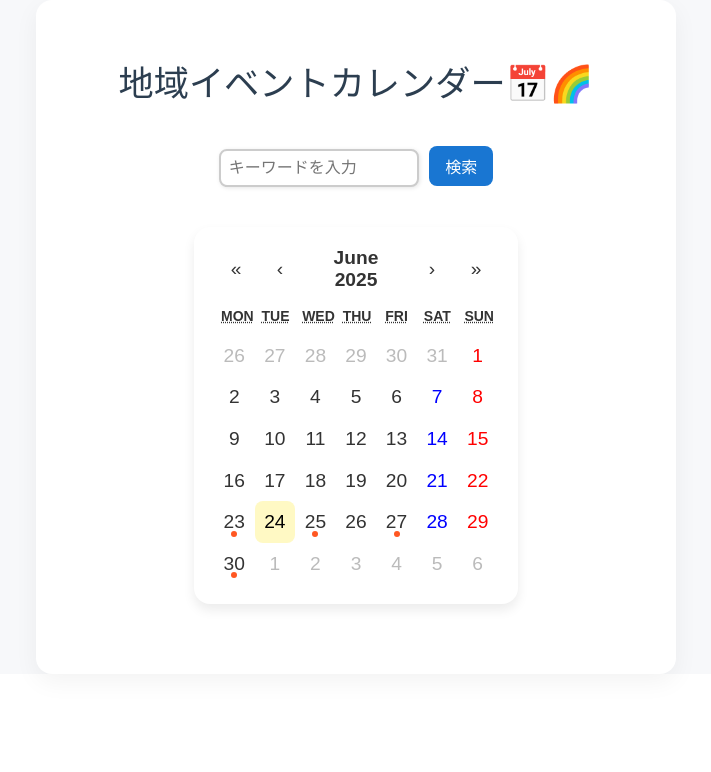
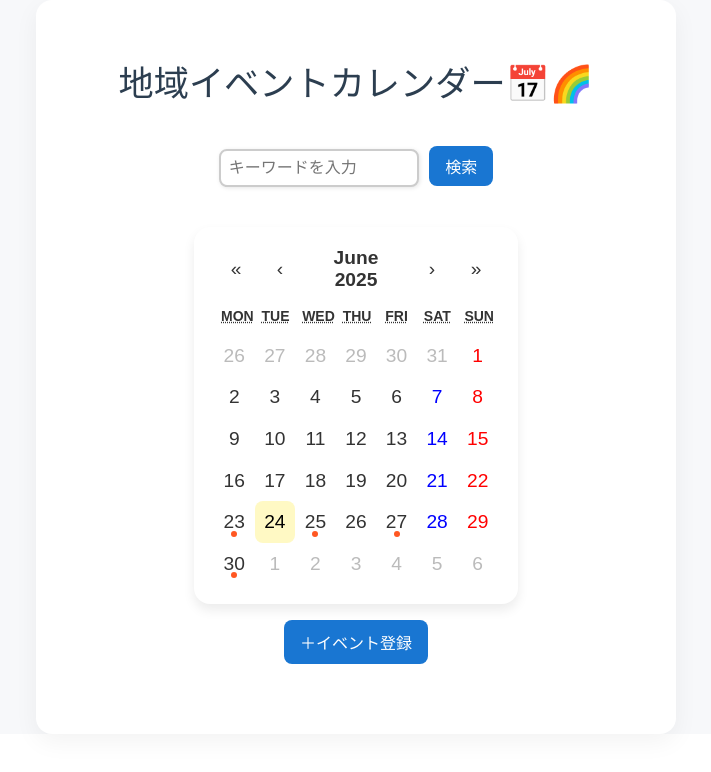
Before and after one commit to okada076/community-event-app, a React (Vite) app: page / in a window 1280 px wide. Shown: the top 772 px of the page, without its empty margins (284-995 px from the left). Built offline with nearby package versions, Linux system fonts and the light colour scheme.

Commit message:
イベント登録モーダルを常時ボタンから開く仕様に変更

```diff
--- a/src/components/AddEventModal.jsx
+++ b/src/components/AddEventModal.jsx
@@ -5,10 +5,15 @@ const AddEventModal = ({ selectedDate, onSave, onClose }) => {
   const [location, setLocation] = useState("");
   const [description, setDescription] = useState("");
 
+  // ✅ 選択された日付を文字列（YYYY-MM-DD）で初期化
+  const [date, setDate] = useState(
+    selectedDate ? selectedDate.toISOString().substr(0, 10) : ""
+  );
+
   const handleSubmit = (e) => {
     e.preventDefault();
     onSave({
-      date: selectedDate,
+      date,  // ← ここを selectedDate ではなく、選択された文字列にする
       title,
       location,
       description,
@@ -16,14 +21,22 @@ const AddEventModal = ({ selectedDate, onSave, onClose }) => {
     setTitle("");
     setLocation("");
     setDescription("");
+    setDate("");
     onClose();
   };
 
   return (
     <div className="modal-backdrop">
       <div className="modal">
-        <h2>{selectedDate.toDateString()}</h2>
+        <h2>イベント登録</h2>
         <form onSubmit={handleSubmit}>
+          {/* ✅ 日付入力欄を追加 */}
+          <input
+            type="date"
+            value={date}
+            onChange={(e) => setDate(e.target.value)}
+            required
+          />
           <input
             type="text"
             placeholder="イベントタイトル"
--- a/src/components/CalendarView.jsx
+++ b/src/components/CalendarView.jsx
@@ -8,10 +8,9 @@ import EventModal from './EventModal'
 const CalendarView = ({ onDateSelect }) => {
   const [value, setValue] = useState(new Date())
   const [events, setEvents] = useState(() => [...initialEvents])
-  const [selectedDate, setSelectedDate] = useState(null)
+  const [isAddModalOpen, setIsAddModalOpen] = useState(false)
   const [selectedEvent, setSelectedEvent] = useState(null)
 
-  // 🔹 localStorageから初期読み込み
   useEffect(() => {
     const saved = localStorage.getItem('events')
     if (saved) {
@@ -30,25 +29,32 @@ const CalendarView = ({ onDateSelect }) => {
     const dateStr = dateToString(date)
     const event = events.find(e => e.date === dateStr)
 
+    setSelectedEvent(null)
+
     if (event) {
       setSelectedEvent(event)
-    } else {
-      setSelectedDate(date)
     }
   }
 
   const handleAddEvent = (eventData) => {
-    const formattedDate = dateToString(selectedDate)
-    const newEvent = { ...eventData, date: formattedDate }
+    const newEvent = {
+      ...eventData,
+      date: eventData.date // ← すでに "YYYY-MM-DD" なのでそのまま使う
+    }
 
     const updatedEvents = [...events, newEvent]
     setEvents(updatedEvents)
     localStorage.setItem('events', JSON.stringify(updatedEvents))
-    setSelectedDate(null)
+    setIsAddModalOpen(false)
+  }
+
+  const handleOpenAddEvent = () => {
+    setSelectedEvent(null)
+    setIsAddModalOpen(true)
   }
 
   return (
-    <div>
+    <div className="calendar-container">
       <Calendar
         onChange={handleDateClick}
         value={value}
@@ -71,12 +77,17 @@ const CalendarView = ({ onDateSelect }) => {
         formatDay={(locale, date) => date.getDate()}
       />
 
-      {/* イベント登録モーダル */}
-      {selectedDate && (
+      {/* 登録ボタン */}
+      <div style={{ textAlign: 'center', marginTop: '1rem' }}>
+        <button onClick={handleOpenAddEvent}>＋イベント登録</button>
+      </div>
+
+      {/* イベント登録モーダル（自由に日付を選べる） */}
+      {isAddModalOpen && (
         <AddEventModal
-          selectedDate={selectedDate}
+          selectedDate={null} // 最初の表示だけ空でもOK
           onSave={handleAddEvent}
-          onClose={() => setSelectedDate(null)}
+          onClose={() => setIsAddModalOpen(false)}
         />
       )}
 
--- a/src/components/EventModal.jsx
+++ b/src/components/EventModal.jsx
@@ -1,20 +1,21 @@
 import React from 'react'
 
 const EventModal = ({ event, onClose }) => {
-  if (!event) return null; // イベントがなければ何も表示しない
+  if (!event) return null;
 
   return (
     <div className="modal-overlay">
       <div className="modal-content">
         <h2>イベント詳細</h2>
         <div>
-          <strong>{event.title}</strong><br />
-          {event.description && <p>{event.description}</p>}
+          <p><strong>タイトル：</strong> {event.title}</p>
+          {event.location && <p><strong>場所：</strong> {event.location}</p>}
+          {event.description && <p><strong>メモ：</strong> {event.description}</p>}
         </div>
         <button onClick={onClose}>閉じる</button>
       </div>
     </div>
-  )
-}
+  );
+};
 
-export default EventModal
+export default EventModal;
```
